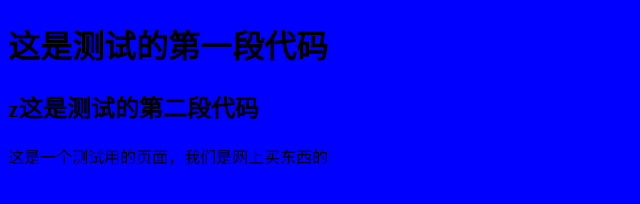
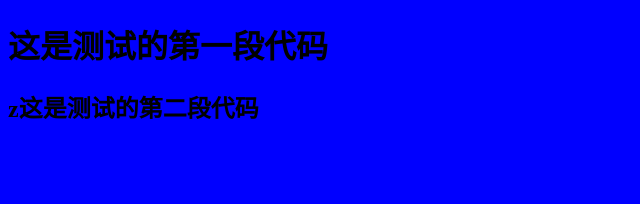
Before and after one commit to zhan-xh/DEMO-1, a plain HTML site: page index.html in a window 1280 px wide. Shown: the whole page, without its empty margins (0-640 px from the left). Drawn offline with Linux system fonts and the light colour scheme.

Commit message:
我又删除了一行

```diff
--- a/index.html
+++ b/index.html
@@ -11,7 +11,6 @@
 <body>
     <h1>这是测试的第一段代码</h1>
     <h2>z这是测试的第二段代码</h2>
-    这是一个测试用的页面，我们是网上买东西的
 
 </body>
 
```
